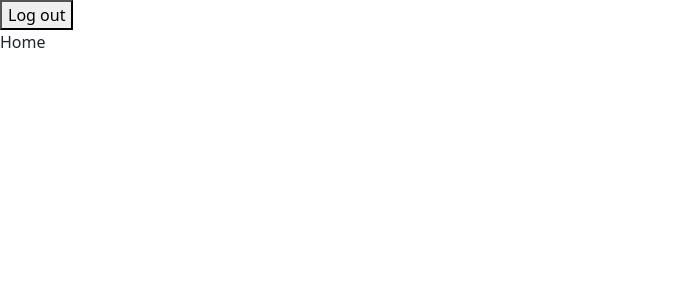
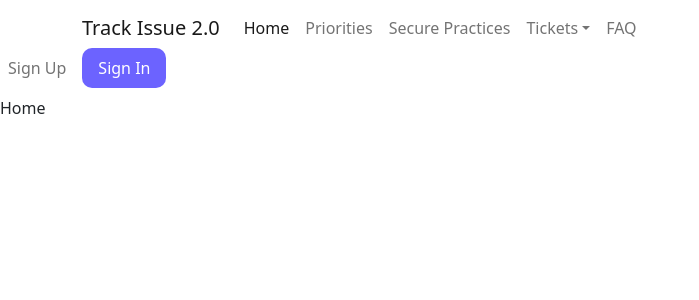
Before and after one commit to LeviPereira9/Issue-Tracker-2.0, a React (Create React App) app: page / in a window 1280 px wide. Shown: the top 300 px of the page, without its empty margins (0-699 px from the left). Built offline with nearby package versions, Linux system fonts and the light colour scheme; no server answers.

Commit message:
Navbar - Setup

```diff
--- a/src/App.tsx
+++ b/src/App.tsx
@@ -12,7 +12,7 @@ import { useState, useEffect } from 'react';
 import { BrowserRouter, Routes, Route, Navigate } from 'react-router-dom';
 
 //Layout
-import Navbar from './components/layout/Navbar';
+import NavBar from './components/layout/Navbar';
 import { AuthProvider } from './contexts/AuthContext';
 import { db } from './firebase/config';
 import { useAuthentication } from './hooks/useAuthentication';
@@ -85,7 +85,7 @@ function App() {
     <div>
       <AuthProvider value={userData}>
         <BrowserRouter>
-          <Navbar />
+          <NavBar />
           <Routes>
             <Route path="/" element={<Home />} />
             <Route path="/register" element={!logged ? <Register /> : <Navigate to="/"/>} />
--- a/src/components/layout/Navbar.tsx
+++ b/src/components/layout/Navbar.tsx
@@ -1,24 +1,92 @@
-import { useAuthentication } from '../../hooks/useAuthentication';
+import Navbar from 'react-bootstrap/Navbar';
+import Container from 'react-bootstrap/Container';
+import Nav from 'react-bootstrap/Nav';
+import NavDropdown from 'react-bootstrap/NavDropdown';
+import { NavLink } from 'react-router-dom';
+
 type Props = {};
 
-const Navbar = (props: Props) => {
-  const { logout } = useAuthentication();
-
-  const handleLogout = () => {
-    logout();
-  };
-
+const NavBar = (props: Props) => {
   return (
-    <div>
-      <button
-        onClick={() => {
-          handleLogout();
-        }}
-      >
-        Log out
-      </button>
-    </div>
+    <Navbar collapseOnSelect expand="lg" className="navbar">
+      <Container>
+        <Navbar.Brand as={NavLink} to="/" className="navbar__brand">
+          Track Issue 2.0
+        </Navbar.Brand>
+        <div className='d-flex'>
+        <Nav className='d-flex d-lg-none flex-row '>
+            <Nav.Link as={NavLink} to="/register" className='navbar__link me-2'>
+              Sign Up
+            </Nav.Link>
+            <Nav.Link as={NavLink} to="/login" className='navbar__link px-3 me-3 navbar-button'>
+              Sign In
+            </Nav.Link>
+          </Nav>
+          <Navbar.Toggle aria-controls="responsive-navbar-nav" />
+        </div>
+        <Navbar.Collapse id="responsive-navbar-nav">
+          <Nav className="me-auto">
+            <Nav.Link as={NavLink} to="/" className="navbar__link">
+              Home
+            </Nav.Link>
+            <Nav.Link as={NavLink} to="/priorities" className="navbar__link">
+              Priorities
+            </Nav.Link>
+            <Nav.Link
+              as={NavLink}
+              to="/secure_practices"
+              className="navbar__link"
+            >
+              Secure Practices
+            </Nav.Link>
+            <NavDropdown
+              title="Tickets"
+              id="collasible-nav-dropdown"
+              className="navbar__link"
+            >
+              <NavDropdown.Item
+                as={NavLink}
+                to="/anonymous_ticket"
+                className="navbar__link"
+              >
+                Open anonymous Ticket
+              </NavDropdown.Item>
+              <NavDropdown.Item
+                as={NavLink}
+                to="/internal_ticket"
+                className="navbar__link"
+              >
+                Open internal Ticket
+              </NavDropdown.Item>
+              <NavDropdown.Divider />
+              <NavDropdown.Item
+                as={NavLink}
+                to="/tickets"
+                className="navbar__link"
+              >
+                My Tickets
+              </NavDropdown.Item>
+            </NavDropdown>
+            <Nav.Link as={NavLink} to="/faq" className="navbar__link">
+              FAQ
+            </Nav.Link>
+          </Nav>
+        </Navbar.Collapse>
+      </Container>
+      <Nav className="d-none d-lg-flex navbar__krl">
+        <Nav.Link as={NavLink} to="/register" className="navbar__link me-2">
+          Sign Up
+        </Nav.Link>
+        <Nav.Link
+          as={NavLink}
+          to="/login"
+          className="navbar__link px-3 me-3 navbar-button"
+        >
+          Sign In
+        </Nav.Link>
+      </Nav>
+    </Navbar>
   );
 };
 
-export default Navbar;
+export default NavBar;
--- /dev/null
+++ b/src/scss/2_layouts/_navbar.scss
@@ -0,0 +1,27 @@
+@use '../1_base/variables';
+@import '../1_base/base.scss';
+
+.navbar {
+  align-items: flex-start;
+  flex-wrap: wrap;
+
+  &__link {
+  }
+
+  &__krl {
+  }
+
+  &-button {
+    border-radius: 10px;
+    color: white;
+    background-color: variables.$form-button-color;
+
+    &:hover {
+      background-color: variables.$form-button-hover;
+    }
+
+    &:active {
+      background-color: variables.$form-button-active;
+    }
+  }
+}
--- a/src/scss/2_layouts/layouts.scss
+++ b/src/scss/2_layouts/layouts.scss
@@ -1 +1,2 @@
 @use './forms/formStyle';
+@use './navbar';
```
